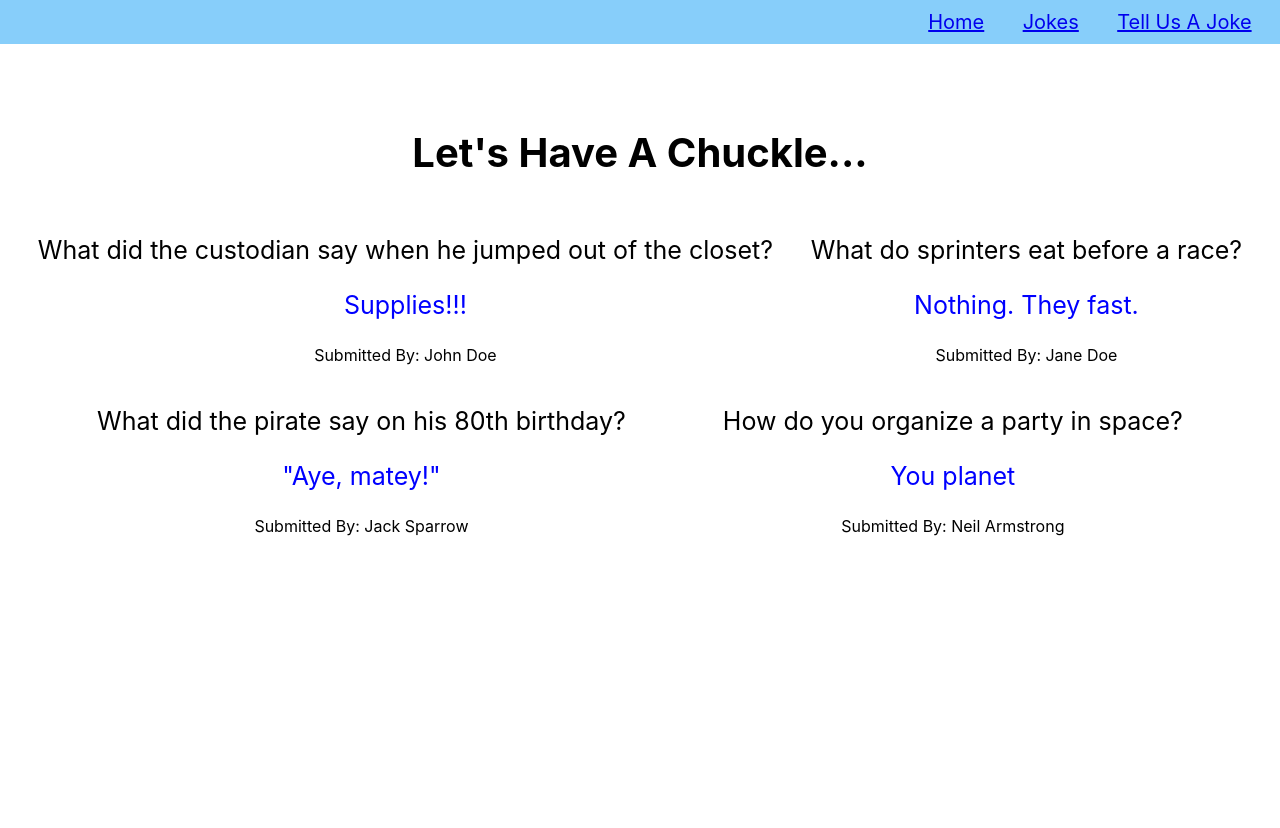
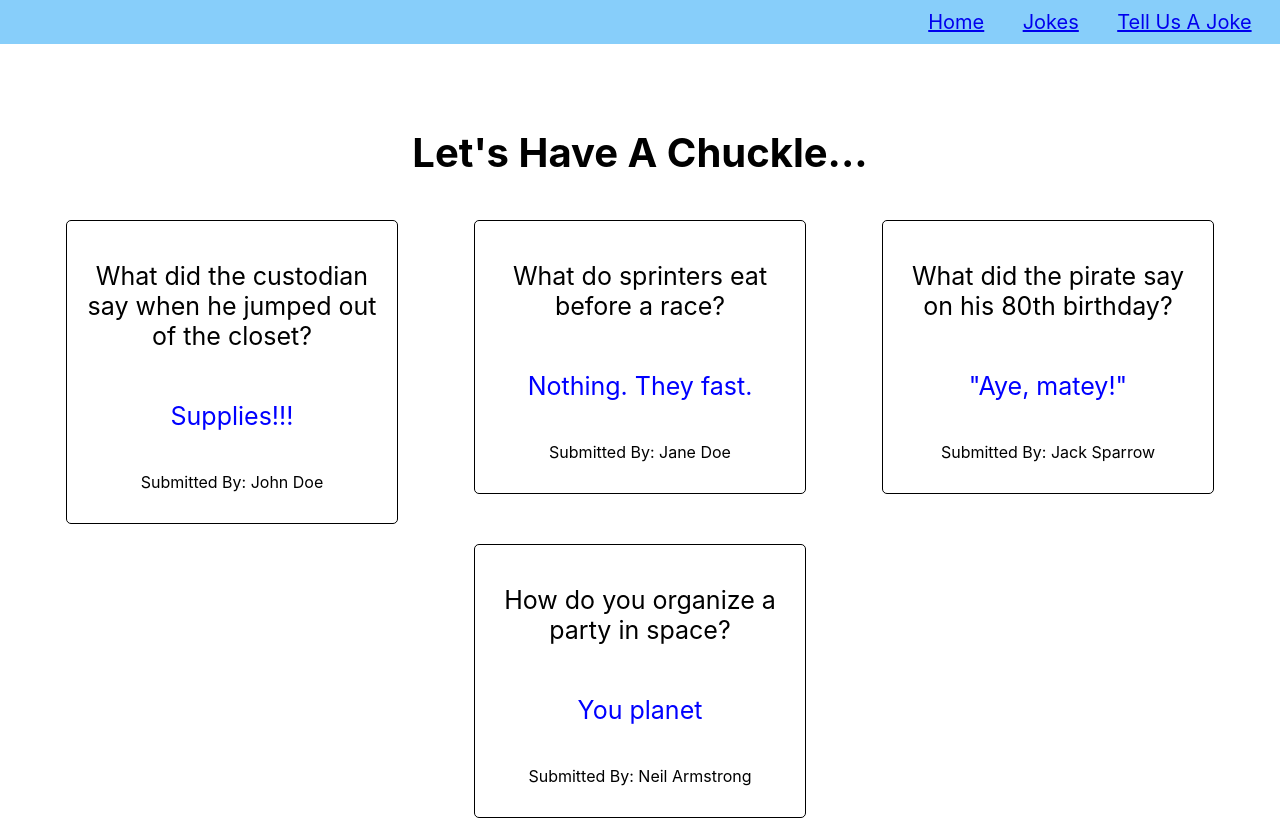
Before and after one commit to CaitlinGreer/chuckles-app, a React (Create React App) app: page /jokes-list in a window 1280 px wide. Before the commit the page ends 800 px from the top, so only its background shows below. Built offline with nearby package versions, Linux system fonts and the light colour scheme.

Commit message:
max width for card size

```diff
--- a/src/JokeCard/JokeCard.css
+++ b/src/JokeCard/JokeCard.css
@@ -1,7 +1,8 @@
-.user-joke{
+.joke-card{
     display: flex;
     flex-direction: column;
     border: 1px solid black;
+    max-width: 300px;
     border-radius: 5px;
     margin: 10px 10px;
     padding: 15px;
```
